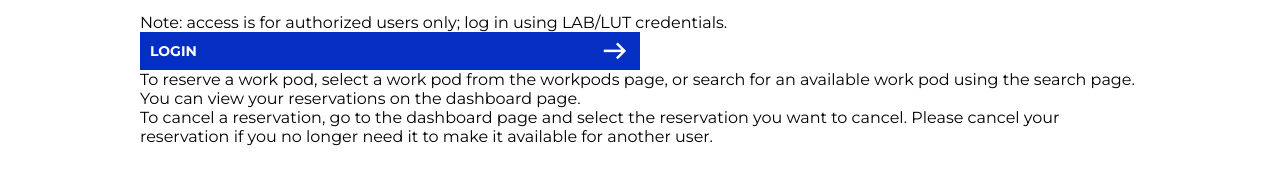
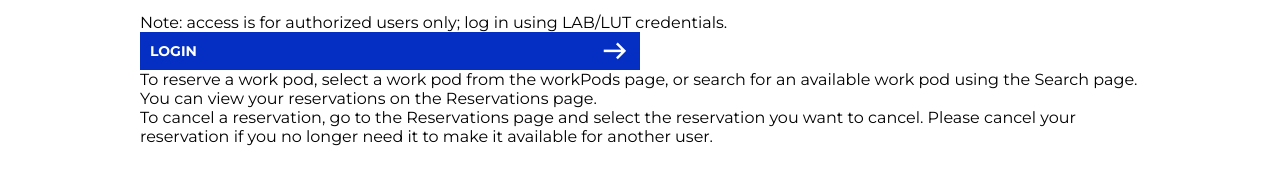
Before and after one commit to oskarisuonpaa/work-pod-end-user-interface, a React (Vite) app in the folder app/: page /info in a window 1280 px wide. Shown: the part 149-334 px from the top of the page. Built offline with nearby package versions, Linux system fonts and the light colour scheme; no server answers.

Commit message:
Added i18n for Info page

```diff
--- a/app/src/components/InfoPage/index.tsx
+++ b/app/src/components/InfoPage/index.tsx
@@ -2,32 +2,29 @@ import { useAuth } from "@auth/useAuth.ts";
 import PageWrapper from "../PageWrapper";
 import "./Info.css";
 import ActionButton from "@components/ActionButton";
+import { useTranslation } from "react-i18next";
 
 const InfoPage = () => {
   const { isAuthenticated } = useAuth();
   const loggedIn = isAuthenticated();
+  const {t} = useTranslation();
 
   return (
-    <PageWrapper pageTitle="Info - Workpod Reservation System">
+    <PageWrapper pageTitle={"Info - "+t("info-title")}>
       {!loggedIn && (
         <p>
-          Note: access is for authorized users only; log in using LAB/LUT
-          credentials.
+          {t("info-access-text")}
           <br />
-          <ActionButton label="Login" to="/login" />
+          <ActionButton label={t("navbar-login")} to="/login" />
         </p>
       )}
 
       <p>
-        To reserve a work pod, select a work pod from the workpods page, or
-        search for an available work pod using the search page. You can view
-        your reservations on the dashboard page.
+        {t("info-text1")}
       </p>
 
       <p>
-        To cancel a reservation, go to the dashboard page and select the
-        reservation you want to cancel. Please cancel your reservation if you no
-        longer need it to make it available for another user.
+        {t("info-text2")}
       </p>
     </PageWrapper>
   );
--- a/app/src/locales/en.json
+++ b/app/src/locales/en.json
@@ -15,6 +15,10 @@
     "error-missing-ids": "Missing calendarId or reservationId.",
     "error-failed-cancel": "Failed to cancel reservation. Please try again.",
 
+    "info-title": "Workpod Reservation System",
+    "info-access-text": "Note: access is for authorized users only; log in using LAB/LUT credentials.",
+    "info-text1": "To reserve a work pod, select a work pod from the workPods page, or search for an available work pod using the Search page. You can view your reservations on the Reservations page.",
+    "info-text2": "To cancel a reservation, go to the Reservations page and select the reservation you want to cancel. Please cancel your reservation if you no longer need it to make it available for another user.",
     "navbar-dashboard": "Dashboard",
     "navbar-workpods": "WorkPods",
     "navbar-reservations": "Reservations",
--- a/app/src/locales/fi.json
+++ b/app/src/locales/fi.json
@@ -14,6 +14,11 @@
 
     "error-missing-ids": "calendarId tai reservationId puuttuu.",
     "error-failed-cancel": "Varauksen peruminen epäonnistui. Yritä uudelleen.",
+
+    "info-title": "Workpodien varausjärjestelmä",
+    "info-access-text": "Huomio: pääsy vain tunnistetuille käyttäjille; kirjaudu sisään käyttäen LAB/LUT-tunnuksiasi.",
+    "info-text1": "Voit varata workpodin valitsemalla sen WorkPodit-sivulta tai etsimällä vapaan workpodin Haku-sivulla. Voit tarkastella varauksiasi Varaukset-sivulla.",
+    "info-text2": "Voit peruuttaa varauksen Varaukset-sivulla valitsemalla varauksen, jonka haluat perua. Peruuta varaus, jos et enää tarvitse sitä, jotta se olisi muiden käyttäjien käytettävissä.",
 
     "navbar-dashboard": "Työpöytä",
     "navbar-workpods": "WorkPodit",
```
